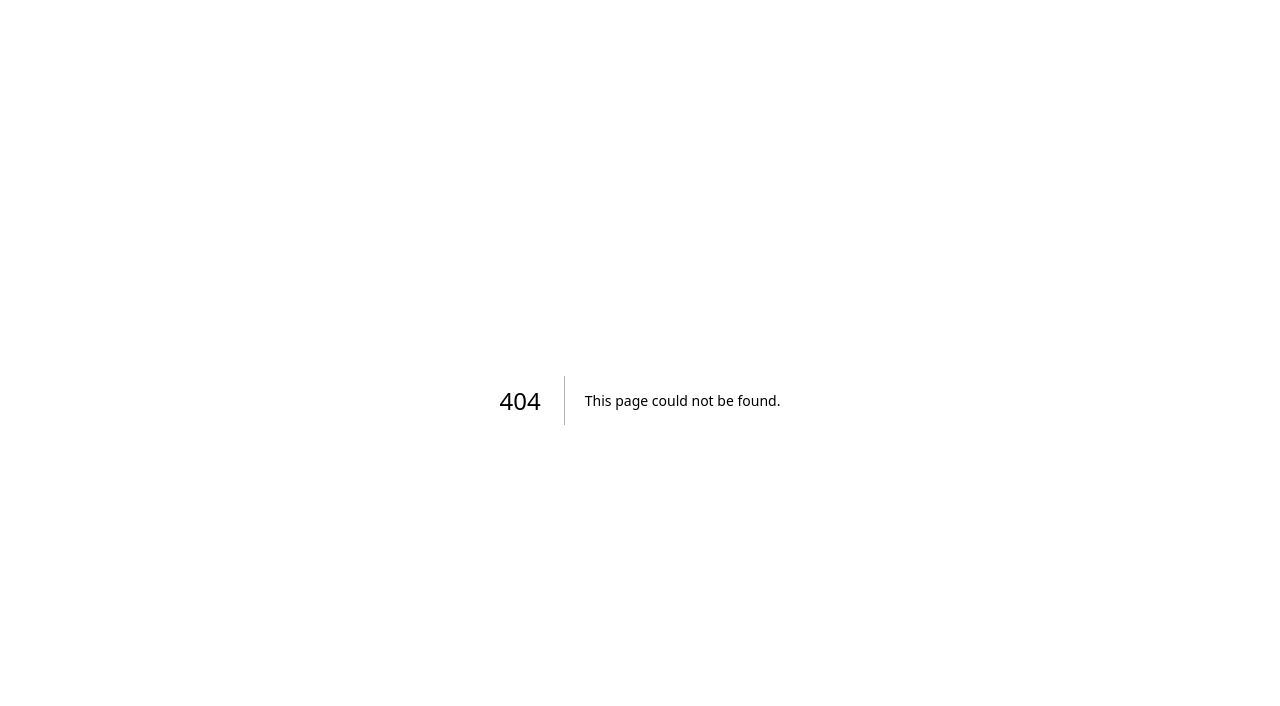
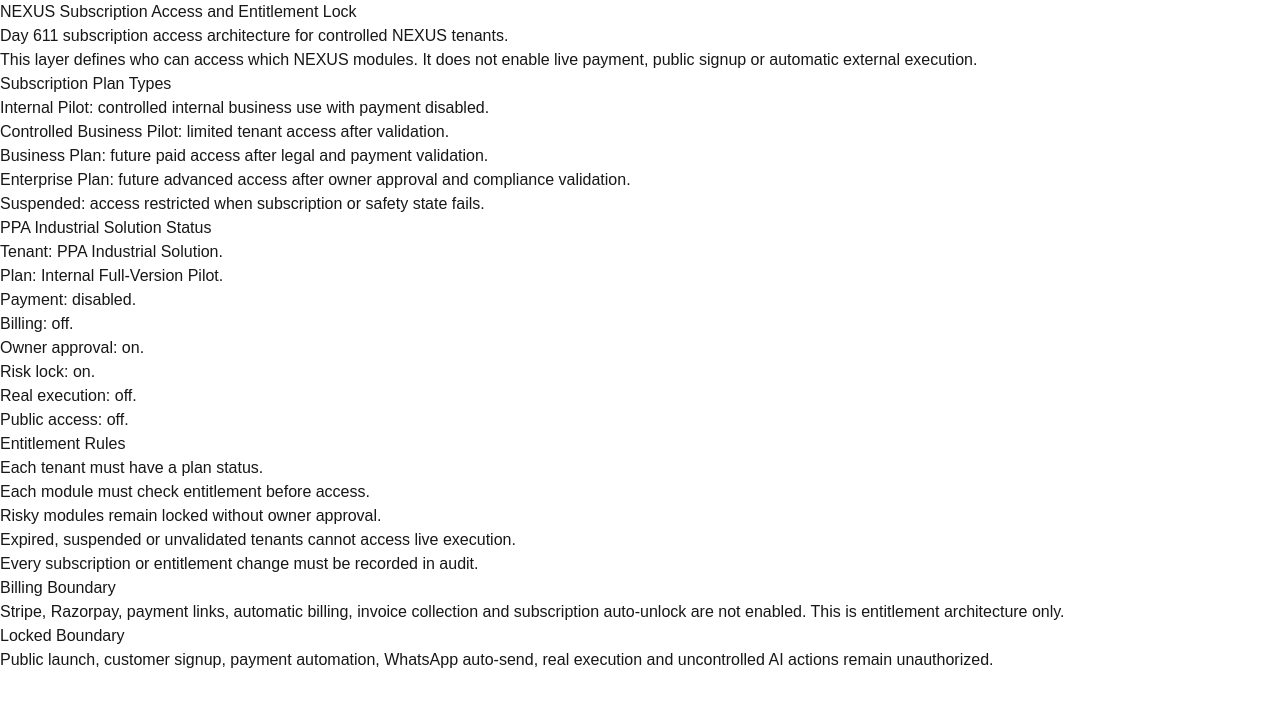
Before and after one commit to celerishealth/NEXUS, a Next.js app in the folder nexus-app/: page /nexus-subscription-entitlement-lock in a window 1280 px wide. Before the commit this address had no page. Shown: the top 706 px of the page. Built offline with nearby package versions, Linux system fonts and the light colour scheme.

Commit message:
Day 611: add subscription access entitlement lock v1

```diff
--- /dev/null
+++ b/nexus-app/app/nexus-subscription-entitlement-lock/page.tsx
@@ -0,0 +1,40 @@
+export default function NexusSubscriptionEntitlementLockPage() {
+  return (
+    <main>
+      <h1>NEXUS Subscription Access and Entitlement Lock</h1>
+      <p>Day 611 subscription access architecture for controlled NEXUS tenants.</p>
+      <p>This layer defines who can access which NEXUS modules. It does not enable live payment, public signup or automatic external execution.</p>
+      <h2>Subscription Plan Types</h2>
+      <ul>
+        <li>Internal Pilot: controlled internal business use with payment disabled.</li>
+        <li>Controlled Business Pilot: limited tenant access after validation.</li>
+        <li>Business Plan: future paid access after legal and payment validation.</li>
+        <li>Enterprise Plan: future advanced access after owner approval and compliance validation.</li>
+        <li>Suspended: access restricted when subscription or safety state fails.</li>
+      </ul>
+      <h2>PPA Industrial Solution Status</h2>
+      <ul>
+        <li>Tenant: PPA Industrial Solution.</li>
+        <li>Plan: Internal Full-Version Pilot.</li>
+        <li>Payment: disabled.</li>
+        <li>Billing: off.</li>
+        <li>Owner approval: on.</li>
+        <li>Risk lock: on.</li>
+        <li>Real execution: off.</li>
+        <li>Public access: off.</li>
+      </ul>
+      <h2>Entitlement Rules</h2>
+      <ul>
+        <li>Each tenant must have a plan status.</li>
+        <li>Each module must check entitlement before access.</li>
+        <li>Risky modules remain locked without owner approval.</li>
+        <li>Expired, suspended or unvalidated tenants cannot access live execution.</li>
+        <li>Every subscription or entitlement change must be recorded in audit.</li>
+      </ul>
+      <h2>Billing Boundary</h2>
+      <p>Stripe, Razorpay, payment links, automatic billing, invoice collection and subscription auto-unlock are not enabled. This is entitlement architecture only.</p>
+      <h2>Locked Boundary</h2>
+      <p>Public launch, customer signup, payment automation, WhatsApp auto-send, real execution and uncontrolled AI actions remain unauthorized.</p>
+    </main>
+  );
+}
```
